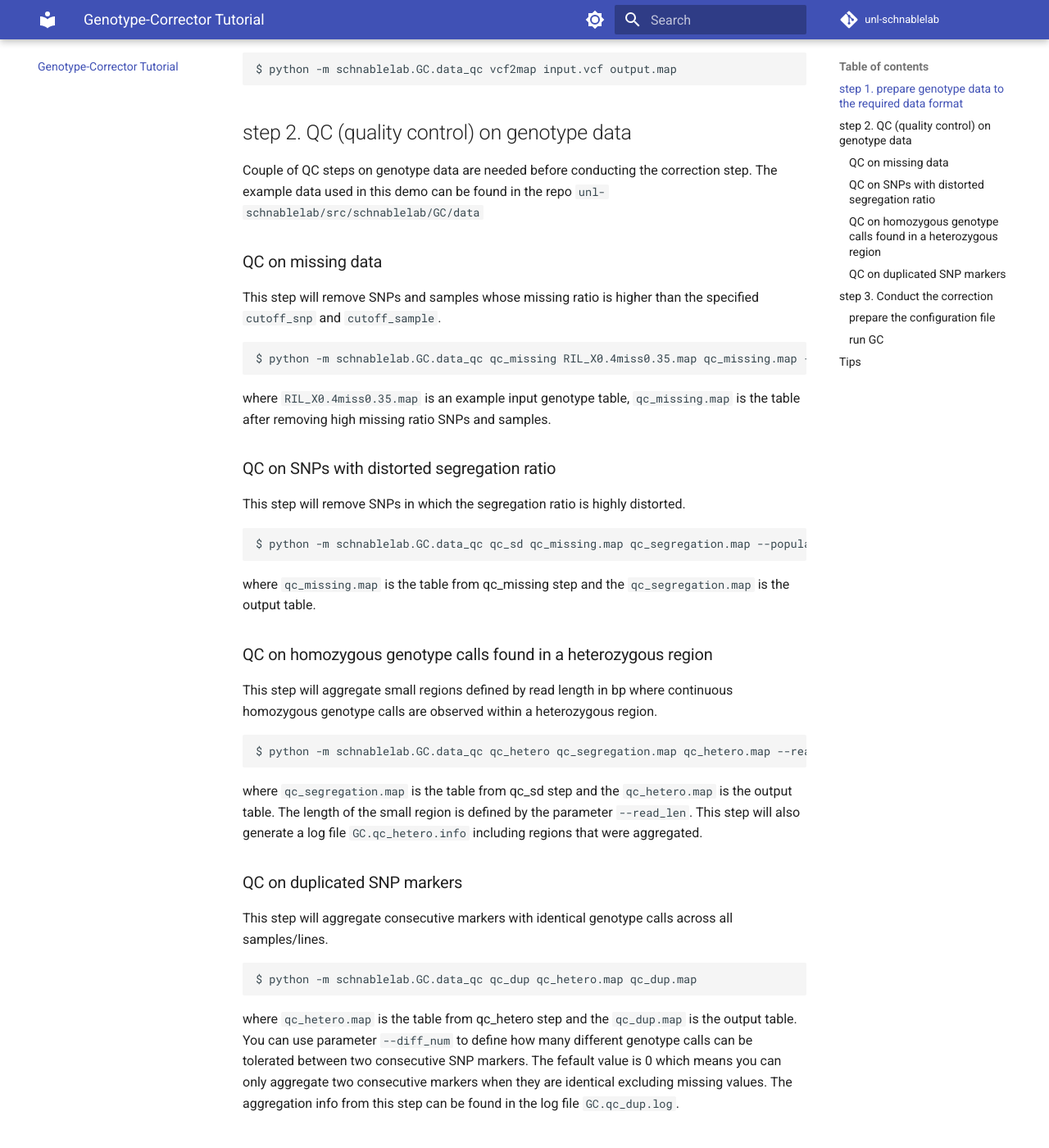
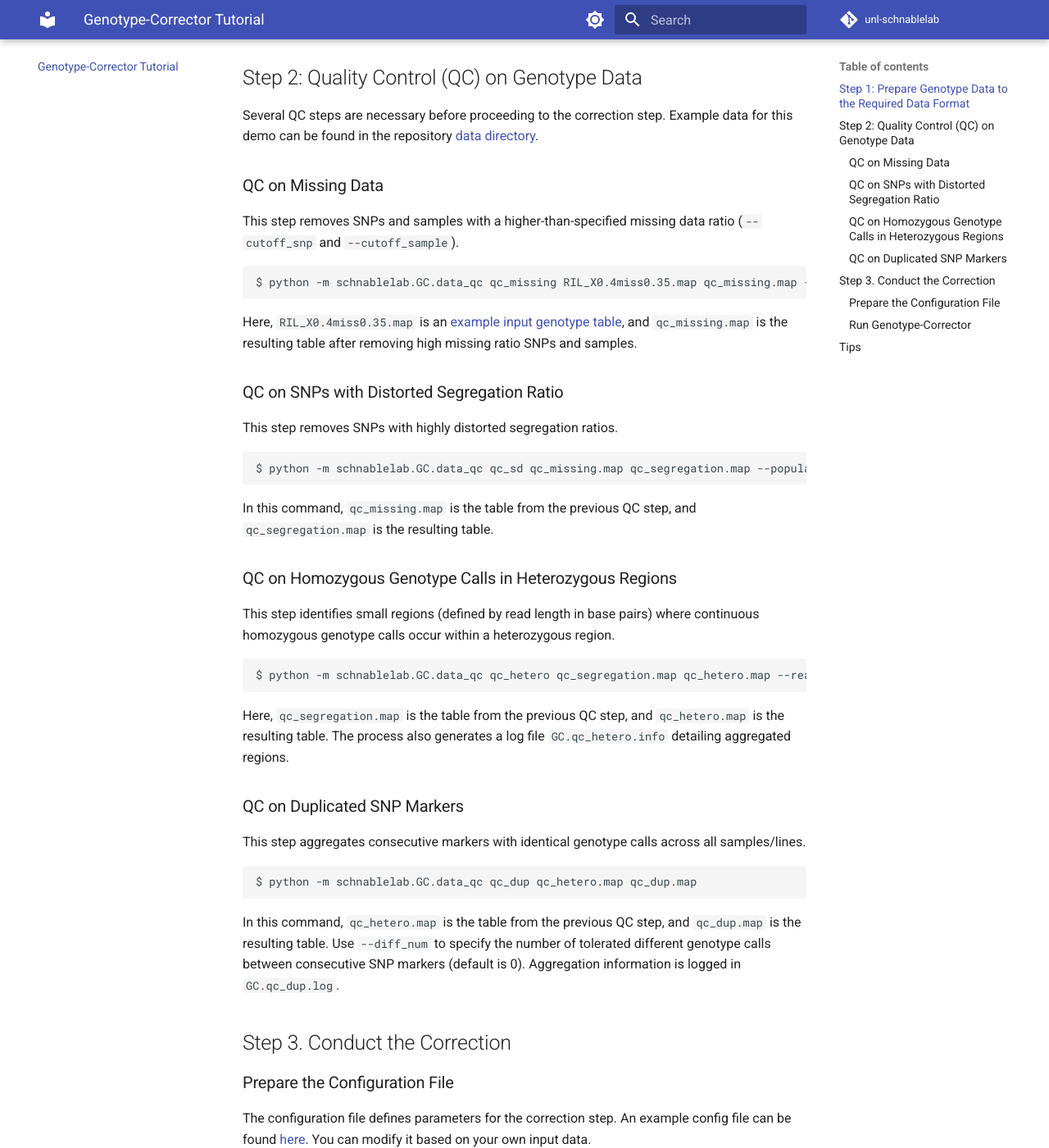
Before and after one commit to chenyong89/unl-schnablelab, an MkDocs documentation site: the page built from docs/gc_tutorial.md, in a window 1280 px wide and 1400 px high, scrolled down 785 px. Shown: the whole window at 82% size. Built offline with MkDocs 1.6.1 and Material for MkDocs 9.7.7, drawn with Linux system fonts in a browser that asks for light colours; comment, search, counter and statistics services are not loaded; some of the changed text lies outside the part shown.

Commit message:
polish language

````diff
--- a/docs/gc_tutorial.md
+++ b/docs/gc_tutorial.md
@@ -1,84 +1,82 @@
-## step 1. prepare genotype data to the required data format
+## Step 1: Prepare Genotype Data to the Required Data Format
 
-The input genotype table is a tab delimited text file including genotypes for each sample/line in a population. Markers need to be sorted by position within each chromosome or contig. The default characters for homozygous and heterozygous genotypes, as well as missing values can be defined in the configuration file.
-
-A typical input genotype table for GC should look like this:
+The input genotype table is a tab-delimited text file containing genotypes for each sample/line in a population. Markers must be sorted by position within each chromosome or contig. A typical input genotype table format for GC should resemble the following:
 ![input_data_format](figures/data_format.png)
 
-If your genotype data is in vcf format, you can use this command line to convert it to the required format:
+If your genotype data is in VCF format, you can use the following command-line tool to convert it to the required format:
 ```
 $ python -m schnablelab.GC.data_qc vcf2map input.vcf output.map
 ```
 
 
-## step 2. QC (quality control) on genotype data
+## Step 2: Quality Control (QC) on Genotype Data
 
-Couple of QC steps on genotype data are needed before conducting the correction step.
-The example data used in this demo can be found in the repo `unl-schnablelab/src/schnablelab/GC/data`
+Several QC steps are necessary before proceeding to the correction step. Example data for this demo can be found in the repository [data directory](https://github.com/chenyong89/unl-schnablelab/tree/main/src/schnablelab/GC/data).
 
-### QC on missing data
+### QC on Missing Data
 
-This step will remove SNPs and samples whose missing ratio is higher than the specified `cutoff_snp` and `cutoff_sample`.
+This step removes SNPs and samples with a higher-than-specified missing data ratio (`--cutoff_snp` and `--cutoff_sample`).
 
 ```
 $ python -m schnablelab.GC.data_qc qc_missing RIL_X0.4miss0.35.map qc_missing.map --cutoff_snp 0.4 --cutoff_sample 0.4
 ```
-where `RIL_X0.4miss0.35.map` is an example input genotype table, `qc_missing.map` is the table after removing high missing ratio SNPs and samples.
+Here, `RIL_X0.4miss0.35.map` is an [example input genotype table](https://github.com/chenyong89/unl-schnablelab/blob/main/src/schnablelab/GC/data/RIL_X0.4miss0.35.map), and `qc_missing.map` is the resulting table after removing high missing ratio SNPs and samples.
 
 
-### QC on SNPs with distorted segregation ratio
+### QC on SNPs with Distorted Segregation Ratio
 
-This step will remove SNPs in which the segregation ratio is highly distorted.
+This step removes SNPs with highly distorted segregation ratios.
 
 ```
 $ python -m schnablelab.GC.data_qc qc_sd qc_missing.map qc_segregation.map --population RIL
 ```
-where `qc_missing.map` is the table from qc_missing step and the `qc_segregation.map` is the output table.
+In this command, `qc_missing.map` is the table from the previous QC step, and `qc_segregation.map` is the resulting table.
 
-### QC on homozygous genotype calls found in a heterozygous region
+### QC on Homozygous Genotype Calls in Heterozygous Regions
 
-This step will aggregate small regions defined by read length in bp where continuous homozygous genotype calls are observed within a heterozygous region.
+This step identifies small regions (defined by read length in base pairs) where continuous homozygous genotype calls occur within a heterozygous region.
 
 ```
 $ python -m schnablelab.GC.data_qc qc_hetero qc_segregation.map qc_hetero.map --read_len 150
 ```
-where `qc_segregation.map` is the table from qc_sd step and the `qc_hetero.map` is the output table. The length of the small region is defined by the parameter `--read_len`. This step will also generate a log file `GC.qc_hetero.info` including regions that were aggregated.
+Here, `qc_segregation.map` is the table from the previous QC step, and `qc_hetero.map` is the resulting table. The process also generates a log file `GC.qc_hetero.info` detailing aggregated regions.
 
 
-### QC on duplicated SNP markers
+### QC on Duplicated SNP Markers
 
-This step will aggregate consecutive markers with identical genotype calls across all samples/lines.
+This step aggregates consecutive markers with identical genotype calls across all samples/lines.
+
 ```
 $ python -m schnablelab.GC.data_qc qc_dup qc_hetero.map qc_dup.map
 ```
-where `qc_hetero.map` is the table from qc_hetero step and the `qc_dup.map` is the output table. You can use parameter `--diff_num` to define how many different genotype calls can be tolerated between two consecutive SNP markers. The fefault value is 0 which means you can only aggregate two consecutive markers when they are identical excluding missing values. The aggregation info from this step can be found in the log file `GC.qc_dup.log`.
+In this command, `qc_hetero.map` is the table from the previous QC step, and `qc_dup.map` is the resulting table. Use `--diff_num` to specify the number of tolerated different genotype calls between consecutive SNP markers (default is 0). Aggregation information is logged in `GC.qc_dup.log`.
 
 
-## step 3. Conduct the correction
+## Step 3. Conduct the Correction
 
-### prepare the configuration file
+### Prepare the Configuration File
 
-The configuration file defines parameters for the correction step. You can find an [example config file](https://github.com/chenyong89/unl-schnablelab/blob/main/src/schnablelab/GC/data/config.txt) in the repo and modify it based on your own input data.
+The configuration file defines parameters for the correction step. An example config file can be found [here](https://github.com/chenyong89/unl-schnablelab/blob/main/src/schnablelab/GC/data/config.txt). You can modify it based on your own input data.
 ![config](figures/config.png)
 
 
-### run GC
+### Run Genotype-Corrector
 
-Once you get the genotype table after rounds of QC and the config file, you can run Genotype-Corrector using this command:
+Once you have the genotype table after QC and the configuration file, run Genotype-Corrector using:
 
 ```
 $ python -m schnablelab.GC.corrector correct config.txt qc_dup.map --itertimes 5
 ```
 
-Once correction concludes, you will see the output table `qc_dup.corrected.map` generated where missing values were imputed and genotype calls were corrected. if you add `--debug` parameter to above command line, the output table will contains both corrected genotype calls followed by the original one highlighted in parentheses as shown below.
+Upon completion, the corrected genotype table `qc_dup.corrected.map` will be generated where missing values are imputed and genotype calls are corrected. Adding `--debug` parameter to above command line will generate an output table `qc_dup.corrected.map.debug` containing both corrected genotype calls followed by the original ones highlighted in parentheses as shown below.
 
 ![debug_table](figures/debug.png)
 
-You can manually debug results if you found obvious wrong corrections by GC in this file. Once done, you can run `python -m schnablelab.GC.corrector cleanup` command to remove redudant info in the table. If you want to convert results to other format such as R/QTL or MSTmap, you can use `python -m schnable.GC.corrector format` command to convert it to other formats for downstream analyses.
+You can manually debug results if you found obvious wrong corrections by GC in this file. After debugging, you can run `python -m schnablelab.GC.corrector cleanup` command to remove redudant info in the table. For conversion to other formats (e.g., R/QTL or MSTmap), use `python -m schnable.GC.corrector format` for downstream analyses.
 
 
 ## Tips
 
-* GC has best performance on high density marker datasets generated from high throughput sequencing. Each contig should have at least hundreds of markers.
-* Some missing values will not be imputed by GC when there is no strong evidence to support the imputation, which is also true for genotyep call correstions.
-* Grid search of input parameters such as sliding window size is recommended to achieve the best results.
+* GC performs best with high-density marker datasets from high-throughput sequencing, where each contig should have at least hundreds of markers.
+* Some missing values and genotype call corrections may not be performed by GC without strong supporting evidence.
+* Grid search of input parameters (e.g., sliding window size) is recommended to achieve optimized results.
````
Also changed, not shown: docs/index.md (+15 -8 lines).
